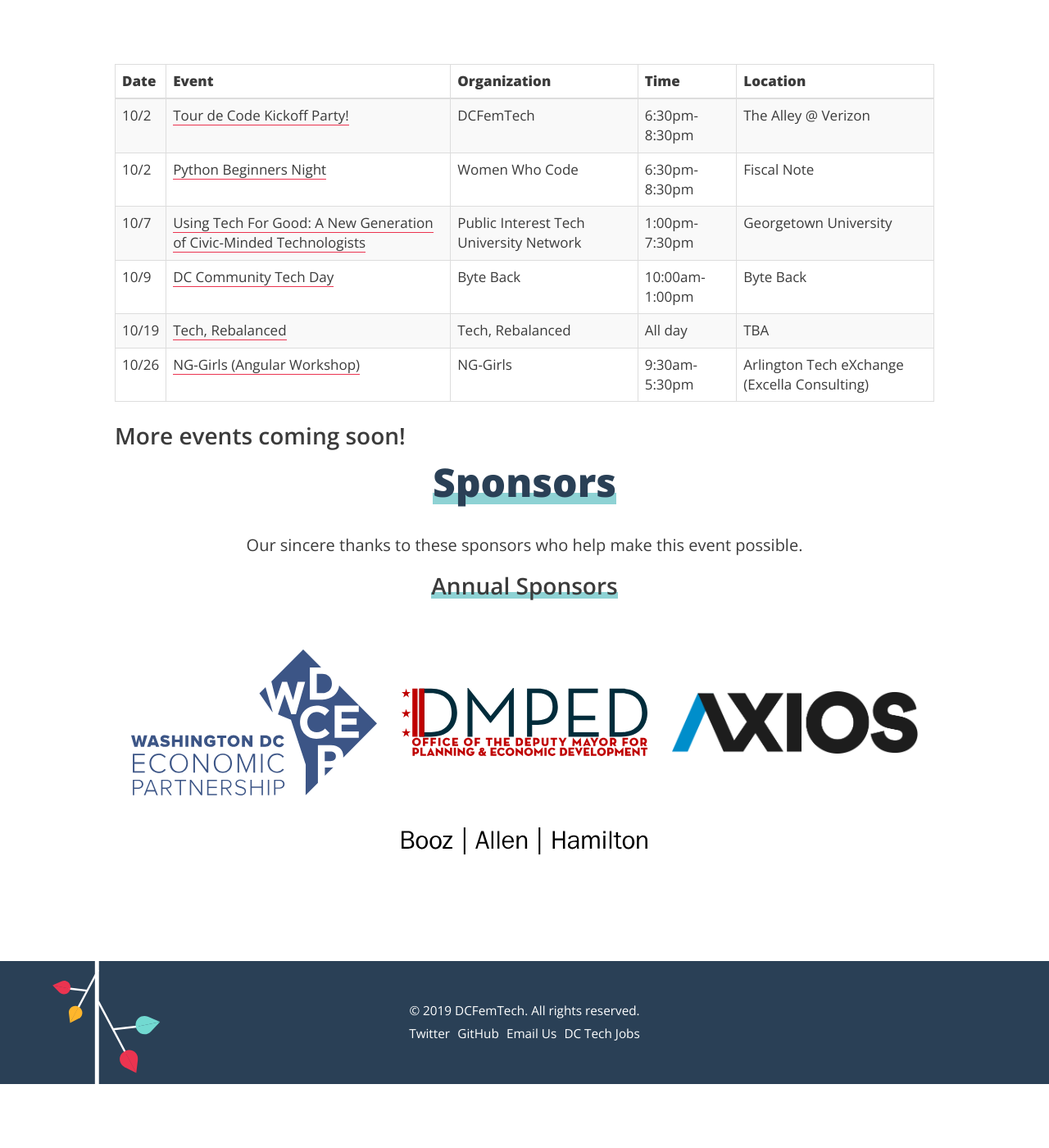
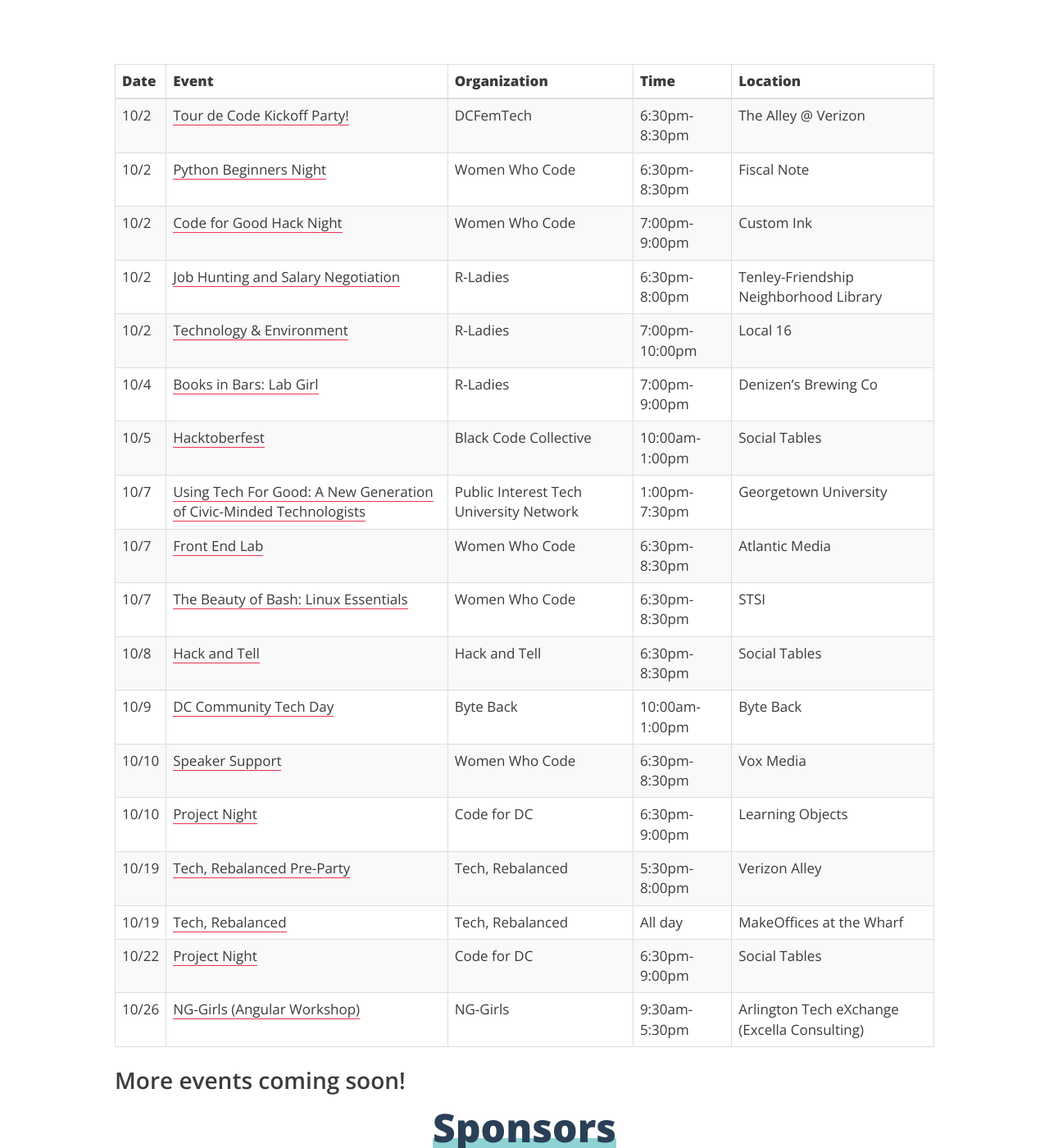
Before and after one commit to dcfemtech/dcfemtech.github.io, a Jekyll site: the page built from _events/tourdecode-2019.md, in a window 1280 px wide and 1400 px high, scrolled down 647 px. Shown: the whole window at 82% size. Built offline with Jekyll 4.4.1, drawn with Linux system fonts in a browser that asks for light colours; before the commit the page ends 1969 px from its top, so only the background shows below that.

Commit message:
Added 12 events to the calendar

```diff
--- a/_events/tourdecode-2019.md
+++ b/_events/tourdecode-2019.md
@@ -21,9 +21,21 @@
 |-------|------------------------|--------------------------------------|-----------------------|-------------------------|
 | 10/2  | [Tour de Code Kickoff Party!](https://www.eventbrite.com/e/dcfemtech-tour-de-code-kickoff-tickets-72648677149) | DCFemTech                            | 6:30pm-8:30pm |  The Alley @ Verizon                    |
 | 10/2  | [Python Beginners Night](https://www.meetup.com/Women-Who-Code-DC/events/264989626/) | Women Who Code                            | 6:30pm-8:30pm |  Fiscal Note                    |
+| 10/2  | [Code for Good Hack Night](https://www.meetup.com/Women-Who-Code-DC/events/265046615/) | Women Who Code                            | 7:00pm-9:00pm |  Custom Ink                    |
+| 10/2  | [Job Hunting and Salary Negotiation](https://www.meetup.com/rladies-dc/events/265104303/) | R-Ladies                            | 6:30pm-8:00pm |  Tenley-Friendship Neighborhood Library                    |
+| 10/2  | [Technology & Environment](https://www.meetup.com/Geo-DC/events/264624231/) | R-Ladies                            | 7:00pm-10:00pm |  Local 16                    |
+| 10/4  | [Books in Bars: Lab Girl](https://www.meetup.com/rladies-dc/events/263693034/) | R-Ladies                            | 7:00pm-9:00pm |  Denizen's Brewing Co                    |
+| 10/5  | [Hacktoberfest](https://www.eventbrite.com/e/hacktoberfest-day-dc-2019-tickets-72170292287) | Black Code Collective                            | 10:00am-1:00pm |  Social Tables                    |
 | 10/7  | [Using Tech For Good: A New Generation of Civic-Minded Technologists](https://www.eventbrite.com/e/using-tech-for-good-a-new-generation-of-civic-minded-technologists-registration-72406581033) | Public Interest Tech University Network | 1:00pm-7:30pm |  Georgetown University                    |
+| 10/7  | [Front End Lab](https://www.meetup.com/Women-Who-Code-DC/events/264924055) | Women Who Code                            | 6:30pm-8:30pm |  Atlantic Media                    |
+| 10/7  | [The Beauty of Bash: Linux Essentials](https://www.meetup.com/Women-Who-Code-DC/events/264933732/) | Women Who Code                            | 6:30pm-8:30pm |  STSI                    |
+| 10/8  | [Hack and Tell](https://www.meetup.com/DC-Hack-and-Tell/events/264249560/) | Hack and Tell                            | 6:30pm-8:30pm |  Social Tables                    |
 | 10/9  | [DC Community Tech Day](https://byteback.org/dc-community-tech-day-volunteer-presenter/) | Byte Back                            | 10:00am-1:00pm |  Byte Back                    |
-| 10/19  | [Tech, Rebalanced](https://techrebalanced.com) | Tech, Rebalanced                            | All day |  TBA                    |
+| 10/10  | [Speaker Support](https://www.meetup.com/Women-Who-Code-DC/events/vpfshryznbnb/) | Women Who Code                            | 6:30pm-8:30pm |  Vox Media                    |
+| 10/10  | [Project Night](https://www.meetup.com/Code-for-DC/events/263946401/) | Code for DC                            | 6:30pm-9:00pm |  Learning Objects                    |
+| 10/19  | [Tech, Rebalanced Pre-Party](https://www.eventbrite.com/e/celebrating-underrepresented-in-technology-tickets-73145926435) | Tech, Rebalanced                            | 5:30pm-8:00pm |  Verizon Alley                    |
+| 10/19  | [Tech, Rebalanced](https://techrebalanced.com) | Tech, Rebalanced                            | All day |  MakeOffices at the Wharf                    |
+| 10/22  | [Project Night](https://www.meetup.com/Code-for-DC/events/262833552/) | Code for DC                            | 6:30pm-9:00pm |  Social Tables                    |
 | 10/26  | [NG-Girls (Angular Workshop)](http://ng-girls.org/ng-girls-dc-2019/) | NG-Girls                            | 9:30am-5:30pm |  Arlington Tech eXchange (Excella Consulting)                    |
 
 <h2>More events coming soon!</h2>
```
